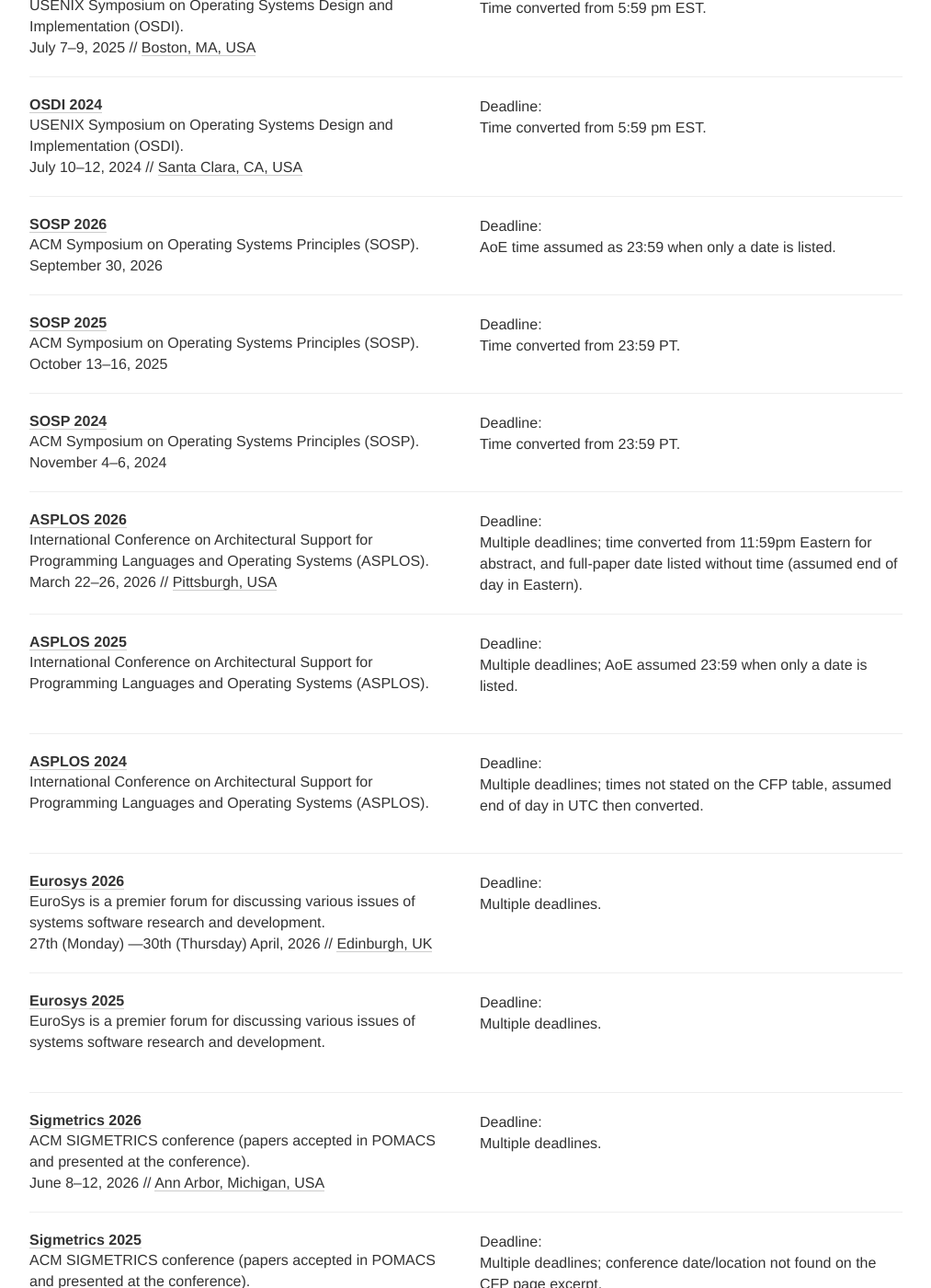
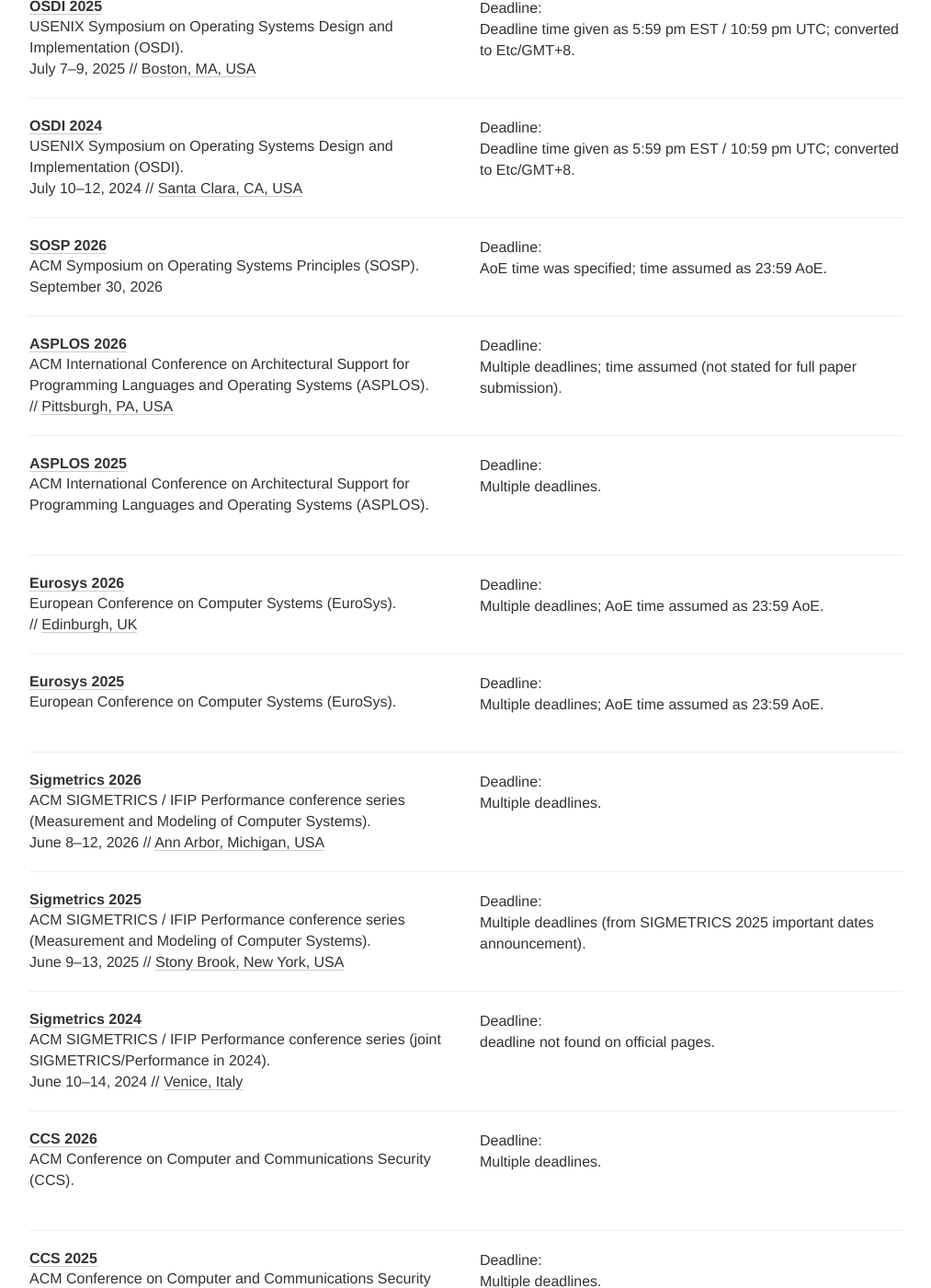
Before and after one commit to Vito-Swift/Vito-Swift.github.io, a Jekyll site: the page built from index.html, in a window 1280 px wide and 1400 px high, scrolled down 2367 px. Shown: the whole window at 92% size, without its empty margins (133-1146 px from the left). Built offline with Jekyll 4.4.1, drawn with Linux system fonts in a browser that asks for light colours; nearby versions of some CDN libraries; comment, search, counter and statistics services are not loaded; some of the changed text lies outside the part shown.

Commit message:
chore: update conferences/types data

```diff
--- a/_data/conferences.yml
+++ b/_data/conferences.yml
@@ -1,9 +1,10 @@
 - name: SIGCOMM
   year: 2026
-  description: ACM SIGCOMM is the flagship annual conference of the ACM Special Interest
-    Group on Data Communication (SIGCOMM).
-  link: https://conferences.sigcomm.org/sigcomm/2026/
-  comment: Conference date not listed on official pages (only location is given).
+  date: August 17 - 21, 2026
+  description: ACM SIGCOMM Conference (flagship conference of ACM SIGCOMM on data
+    communication networks and networked systems).
+  link: https://conferences.sigcomm.org/sigcomm/2026/cfp/
+  comment: Conference location was listed on SIGCOMM's events page; CFP provides deadlines.
   type: networking
   tags:
   - networking
@@ -13,10 +14,10 @@
 - name: SIGCOMM
   year: 2025
   date: September 8 – 11, 2025
-  description: The ACM SIGCOMM conference seeks papers describing significant research
-    contributions to the field of computer and data communication networks.
+  description: ACM SIGCOMM Conference (flagship conference of ACM SIGCOMM on data
+    communication networks and networked systems).
   link: https://conferences.sigcomm.org/sigcomm/2025/cfp/
-  comment: Time assumed from 23:59 UTC on CFP (set to 23:59 UTC then converted).
+  comment: Deadline time was given in UTC; converted to Etc/GMT+8.
   type: networking
   tags:
   - networking
@@ -25,11 +26,10 @@
 - name: SIGCOMM
   year: 2024
   date: August 4 - 8, 2024
-  description: The ACM SIGCOMM 2024 conference seeks papers describing significant
-    research contributions or significant deployment experience in communication networks
-    and networked systems.
+  description: ACM SIGCOMM Conference (flagship conference of ACM SIGCOMM on data
+    communication networks and networked systems).
   link: https://conferences.sigcomm.org/sigcomm/2024/cfp/
-  comment: Time assumed from 23:59 UTC on CFP (set to 23:59 UTC then converted).
+  comment: Deadline time was given in UTC; converted to Etc/GMT+8.
   type: networking
   tags:
   - networking
@@ -39,91 +39,85 @@
 - name: MobiCom
   year: 2026
   date: Nov, 2026
-  description: The Annual International Conference on Mobile Computing and Networking
-    (MobiCom), sponsored by ACM SIGMOBILE.
+  description: ACM International Conference on Mobile Computing and Networking (MobiCom).
   link: https://www.sigmobile.org/mobicom/2026/cfp.html
   comment: Multiple deadlines.
   type: networking
   tags:
   - networking
   deadline:
-  - 2025-09-04 11:59
-  - 2026-03-14 11:59
+  - 2025-09-03 23:59
+  - 2026-03-13 23:59
   timezone: Etc/GMT+8
   place: Austin, Texas, USA
 - name: MobiCom
   year: 2025
   date: Nov. 4-8, 2025
-  description: The Annual International Conference on Mobile Computing and Networking
-    (MobiCom), sponsored by ACM SIGMOBILE.
+  description: ACM International Conference on Mobile Computing and Networking (MobiCom).
   link: https://www.sigmobile.org/mobicom/2025/index.html
   comment: Multiple deadlines.
   type: networking
   tags:
   - networking
   deadline:
-  - 2024-09-06 11:59
-  - 2025-03-19 11:59
+  - 2024-09-05 23:59
+  - 2025-03-18 23:59
   timezone: Etc/GMT+8
   place: Hong Kong, China
 - name: MobiCom
   year: 2024
-  date: Nov. 18-22, 2024
-  description: The ACM MobiCom conference seeks papers describing significant research
-    contributions in the field of wireless networking and mobile computing.
+  description: ACM International Conference on Mobile Computing and Networking (MobiCom).
   link: https://www.sigmobile.org/mobicom/2024/cfp.html
   comment: Multiple deadlines.
   type: networking
   tags:
   - networking
   deadline:
-  - 2023-08-26 11:59
-  - 2024-03-16 11:59
+  - 2023-08-25 23:59
+  - 2024-03-15 23:59
   timezone: Etc/GMT+8
-  place: Washington, D.C., USA
 - name: SenSys
   year: 2026
   date: May 11-14, 2026
-  description: ACM/IEEE International Conference on Embedded Artificial Intelligence
-    and Sensing Systems (SenSys).
+  description: International Conference on Embedded Artificial Intelligence and Sensing
+    Systems (SenSys) (merged communities of SenSys/IPSN/IoTDI for 2026).
   link: https://sensys.acm.org/2026/index.html
   comment: Multiple deadlines.
   type: others
   tags:
   - others
   deadline:
-  - 2025-07-02 11:59
-  - 2025-11-14 11:59
+  - 2025-07-01 23:59
+  - 2025-11-13 23:59
   timezone: Etc/GMT+8
   place: Saint-Malo, France
 - name: SenSys
   year: 2025
-  date: May 6-9, 2025
-  description: ACM SenSys 2025 (Embedded Artificial Intelligence and Sensing Systems).
-  link: https://sensys.acm.org/2025/
-  comment: AoE time assumed as 23:59 when only a date is listed.
+  date: 6 - 9 May
+  description: ACM Conference on Embedded Networked Sensor Systems (SenSys).
+  link: https://sensys.acm.org/2025/index.html
+  comment: deadline not found on official pages.
   type: others
   tags:
   - others
-  deadline: 2024-11-14 11:59
-  timezone: Etc/GMT+8
+  place: Irvine, USA
 - name: SenSys
   year: 2024
   date: 4-7 November 2024
-  description: ACM SenSys 2024 (Embedded Artificial Intelligence and Sensing Systems).
+  description: ACM Conference on Embedded Networked Sensor Systems (SenSys).
   link: https://sensys.acm.org/2024/
-  comment: Multiple deadlines.
   type: others
   tags:
   - others
-  deadline: 2024-07-02 11:59
+  deadline: 2024-07-01 23:59
   timezone: Etc/GMT+8
+  place: Hangzhou, China
 - name: NSDI
   year: 2026
   date: May 4–6, 2026
   description: USENIX Symposium on Networked Systems Design and Implementation (NSDI).
   link: https://www.usenix.org/conference/nsdi26/call-for-papers
-  comment: Multiple deadlines; time converted from US PDT.
+  comment: Multiple deadlines; official times are US PDT; converted to Etc/GMT+8.
   type: networking
   tags:
   - networking
@@ -137,7 +131,7 @@
   date: April 16–18, 2024
   description: USENIX Symposium on Networked Systems Design and Implementation (NSDI).
   link: https://www.usenix.org/conference/nsdi24/call-for-papers
-  comment: Multiple deadlines; time converted from US PDT.
+  comment: Multiple deadlines; official times are US PDT; converted to Etc/GMT+8.
   type: networking
   tags:
   - networking
@@ -155,7 +149,7 @@
   type: others
   tags:
   - others
-  deadline: 2025-12-06 11:59
+  deadline: 2025-12-05 23:59
   timezone: Etc/GMT+8
   place: Cambridge, UK
 - name: Mobisys
@@ -163,33 +157,33 @@
   description: ACM International Conference on Mobile Systems, Applications, and Services
     (MobiSys).
   link: https://www.sigmobile.org/mobisys/2025/call_for_papers/
-  comment: Conference date/location not found on the CFP page.
   type: others
   tags:
   - others
-  deadline: 2024-12-10 11:59
+  deadline: 2024-12-09 23:59
   timezone: Etc/GMT+8
 - name: Mobisys
   year: 2024
+  date: June 4th to June 6th, 2024
   description: ACM International Conference on Mobile Systems, Applications, and Services
     (MobiSys).
-  link: https://www.sigmobile.org/mobisys/2024/cfp.html
-  comment: Conference date/location not found on the CFP page.
+  link: https://www.sigmobile.org/mobisys/2024/
   type: others
   tags:
   - others
-  deadline: 2023-12-01 11:59
+  deadline: 2023-11-30 23:59
   timezone: Etc/GMT+8
+  place: Minato City (Tokyo), Japan
 - name: OSDI
   year: 2026
   date: July 13–15, 2026
   description: USENIX Symposium on Operating Systems Design and Implementation (OSDI).
   link: https://www.usenix.org/conference/osdi26/call-for-papers
-  comment: Time converted from 5:59 pm EST.
-  type: others
+  comment: Deadline time given as 5:59 pm EST / 10:59 pm UTC; converted to Etc/GMT+8.
+  type: architecture
   tags:
-  - others
-  deadline: 2025-12-12 11:59
+  - architecture
+  deadline: 2025-12-12 06:59
   timezone: Etc/GMT+8
   place: Seattle, WA, USA
 - name: OSDI
@@ -197,11 +191,11 @@
   date: July 7–9, 2025
   description: USENIX Symposium on Operating Systems Design and Implementation (OSDI).
   link: https://www.usenix.org/conference/osdi25/call-for-papers
-  comment: Time converted from 5:59 pm EST.
-  type: others
+  comment: Deadline time given as 5:59 pm EST / 10:59 pm UTC; converted to Etc/GMT+8.
+  type: architecture
   tags:
-  - others
-  deadline: 2024-12-11 11:59
+  - architecture
+  deadline: 2024-12-11 06:59
   timezone: Etc/GMT+8
   place: Boston, MA, USA
 - name: OSDI
@@ -209,11 +203,11 @@
   date: July 10–12, 2024
   description: USENIX Symposium on Operating Systems Design and Implementation (OSDI).
   link: https://www.usenix.org/conference/osdi24/call-for-papers
-  comment: Time converted from 5:59 pm EST.
-  type: others
+  comment: Deadline time given as 5:59 pm EST / 10:59 pm UTC; converted to Etc/GMT+8.
+  type: architecture
   tags:
-  - others
-  deadline: 2023-12-08 11:59
+  - architecture
+  deadline: 2023-12-08 06:59
   timezone: Etc/GMT+8
   place: Santa Clara, CA, USA
 - name: SOSP
@@ -221,42 +215,18 @@
   date: September 30, 2026
   description: ACM Symposium on Operating Systems Principles (SOSP).
   link: https://sigops.org/s/conferences/sosp/2026/cfp.html
-  comment: AoE time assumed as 23:59 when only a date is listed.
-  type: others
+  comment: AoE time was specified; time assumed as 23:59 AoE.
+  type: architecture
   tags:
-  - others
-  deadline: 2026-04-02 11:59
-  timezone: Etc/GMT+8
-- name: SOSP
-  year: 2025
-  date: October 13-16, 2025
-  description: ACM Symposium on Operating Systems Principles (SOSP).
-  link: https://sigops.org/s/conferences/sosp/2025/cfp.html
-  comment: Time converted from 23:59 PT.
-  type: others
-  tags:
-  - others
-  deadline: 2025-04-18 14:59
-  timezone: Etc/GMT+8
-- name: SOSP
-  year: 2024
-  date: November 4-6, 2024
-  description: ACM Symposium on Operating Systems Principles (SOSP).
-  link: https://sigops.org/s/conferences/sosp/2024/cfp.html
-  comment: Time converted from 23:59 PT.
-  type: others
-  tags:
-  - others
-  deadline: 2024-04-20 14:59
+  - architecture
+  deadline: 2026-04-02 15:59
   timezone: Etc/GMT+8
 - name: ASPLOS
   year: 2026
-  date: March 22-26, 2026
-  description: International Conference on Architectural Support for Programming Languages
-    and Operating Systems (ASPLOS).
+  description: ACM International Conference on Architectural Support for Programming
+    Languages and Operating Systems (ASPLOS).
   link: https://www.asplos-conference.org/asplos2026/cfp/
-  comment: Multiple deadlines; time converted from 11:59pm Eastern for abstract, and
-    full-paper date listed without time (assumed end of day in Eastern).
+  comment: Multiple deadlines; time assumed (not stated for full paper submission).
   type: architecture
   tags:
   - architecture
@@ -264,110 +234,89 @@
   - 2025-03-13 12:00
   - 2025-08-21 12:00
   timezone: Etc/GMT+8
-  place: Pittsburgh, USA
+  place: Pittsburgh, PA, USA
 - name: ASPLOS
   year: 2025
-  description: International Conference on Architectural Support for Programming Languages
-    and Operating Systems (ASPLOS).
+  description: ACM International Conference on Architectural Support for Programming
+    Languages and Operating Systems (ASPLOS).
   link: https://www.asplos-conference.org/asplos2025/cfp/
-  comment: Multiple deadlines; AoE assumed 23:59 when only a date is listed.
+  comment: Multiple deadlines.
   type: architecture
   tags:
   - architecture
   deadline:
-  - 2024-03-02 11:59
-  - 2024-06-25 11:59
-  - 2024-10-19 11:59
+  - 2024-03-01 23:59
+  - 2024-06-24 23:59
+  - 2024-10-18 23:59
   timezone: Etc/GMT+8
-- name: ASPLOS
-  year: 2024
-  description: International Conference on Architectural Support for Programming Languages
-    and Operating Systems (ASPLOS).
-  link: https://www.asplos-conference.org/asplos2024/cfp/index.html
-  comment: Multiple deadlines; times not stated on the CFP table, assumed end of day
-    in UTC then converted.
+- name: Eurosys
+  year: 2026
+  description: European Conference on Computer Systems (EuroSys).
+  link: https://2026.eurosys.org/cfp.html
+  comment: Multiple deadlines; AoE time assumed as 23:59 AoE.
   type: architecture
   tags:
   - architecture
   deadline:
-  - 2023-04-21 07:59
-  - 2023-08-11 07:59
-  - 2023-12-01 07:59
-  timezone: Etc/GMT+8
-- name: Eurosys
-  year: 2026
-  date: 27th (Monday) —30th (Thursday) April, 2026
-  description: EuroSys is a premier forum for discussing various issues of systems
-    software research and development.
-  link: https://2026.eurosys.org/
-  comment: Multiple deadlines.
-  type: others
-  tags:
-  - others
-  deadline:
-  - 2025-05-16 11:59
-  - 2025-09-26 11:59
+  - 2025-05-16 15:59
+  - 2025-09-26 15:59
   timezone: Etc/GMT+8
   place: Edinburgh, UK
 - name: Eurosys
   year: 2025
-  description: EuroSys is a premier forum for discussing various issues of systems
-    software research and development.
+  description: European Conference on Computer Systems (EuroSys).
   link: https://2025.eurosys.org/cfp.html
-  comment: Multiple deadlines.
-  type: others
+  comment: Multiple deadlines; AoE time assumed as 23:59 AoE.
+  type: architecture
   tags:
-  - others
+  - architecture
   deadline:
-  - 2024-05-22 11:59
-  - 2024-10-23 11:59
+  - 2024-05-22 15:59
+  - 2024-10-23 15:59
   timezone: Etc/GMT+8
 - name: Sigmetrics
   year: 2026
   date: June 8-12, 2026
-  description: ACM SIGMETRICS conference (papers accepted in POMACS and presented
-    at the conference).
+  description: ACM SIGMETRICS / IFIP Performance conference series (Measurement and
+    Modeling of Computer Systems).
   link: https://www.sigmetrics.org/sigmetrics2026/call_for_papers.html
   comment: Multiple deadlines.
   type: others
   tags:
   - others
   deadline:
-  - 2025-07-30 11:59
-  - 2025-10-15 11:59
-  - 2026-01-14 11:59
+  - 2025-07-29 23:59
+  - 2025-10-14 23:59
+  - 2026-01-13 23:59
   timezone: Etc/GMT+8
   place: Ann Arbor, Michigan, USA
 - name: Sigmetrics
   year: 2025
-  description: ACM SIGMETRICS conference (papers accepted in POMACS and presented
-    at the conference).
+  date: June 9-13, 2025
+  description: ACM SIGMETRICS / IFIP Performance conference series (Measurement and
+    Modeling of Computer Systems).
   link: https://www.sigmetrics.org/sigmetrics2025/call_for_papers.html
-  comment: Multiple deadlines; conference date/location not found on the CFP page
-    excerpt.
+  comment: Multiple deadlines (from SIGMETRICS 2025 important dates announcement).
   type: others
   tags:
   - others
   deadline:
-  - 2024-08-08 11:59
-  - 2024-10-10 11:59
-  - 2025-01-23 11:59
+  - 2024-08-07 23:59
+  - 2024-10-09 23:59
+  - 2025-01-22 23:59
   timezone: Etc/GMT+8
+  place: Stony Brook, New York, USA
 - name: Sigmetrics
   year: 2024
-  description: ACM SIGMETRICS / IFIP Performance conference (papers accepted in POMACS
-    and presented at the conference).
-  link: https://www.sigmetrics.org/sigmetrics2024/call_for_papers.html
-  comment: Multiple deadlines; conference date/location not found on the CFP page
-    excerpt.
+  date: June 10-14, 2024
+  description: ACM SIGMETRICS / IFIP Performance conference series (joint SIGMETRICS/Performance
+    in 2024).
+  link: https://www.sigmetrics.org/sigmetrics2024/
+  comment: deadline not found on official pages.
   type: others
   tags:
   - others
-  deadline:
-  - 2023-08-10 11:59
-  - 2023-10-12 11:59
-  - 2024-02-01 11:59
-  timezone: Etc/GMT+8
+  place: Venice, Italy
 - name: CCS
   year: 2026
   description: ACM Conference on Computer and Communications Security (CCS).
@@ -377,57 +326,114 @@
   tags:
   - security
   deadline:
-  - 2026-01-15 11:59
-  - 2026-04-30 11:59
+  - 2026-01-14 23:59
+  - 2026-04-29 23:59
   timezone: Etc/GMT+8
 - name: CCS
   year: 2025
   description: ACM Conference on Computer and Communications Security (CCS).
   link: https://www.sigsac.org/ccs/CCS2025/call-for-papers/
-  comment: Multiple deadlines; AoE assumed 23:59 when only a date is listed.
+  comment: Multiple deadlines.
   type: security
   tags:
   - security
   deadline:
-  - 2025-01-10 11:59
-  - 2025-04-15 11:59
+  - 2025-01-09 23:59
+  - 2025-04-14 23:59
   timezone: Etc/GMT+8
 - name: CCS
   year: 2024
   description: ACM Conference on Computer and Communications Security (CCS).
   link: https://www.sigsac.org/ccs/CCS2024/call-for/call-for-papers.html
-  comment: Multiple deadlines; AoE assumed 23:59 when only a date is listed.
+  comment: Multiple deadlines.
   type: security
   tags:
   - security
   deadline:
-  - 2024-01-29 11:59
-  - 2024-04-30 11:59
+  - 2024-01-28 23:59
+  - 2024-04-29 23:59
   timezone: Etc/GMT+8
 - name: IEEE S&P
   year: 2026
-  description: IEEE Symposium on Security and Privacy.
+  date: MAY 18-21, 2026
+  description: IEEE Symposium on Security and Privacy (Oakland S&P).
   link: https://www.ieee-security.org/TC/SP2026/cfpapers.html
   comment: Multiple deadlines.
   type: security
   tags:
   - security
   deadline:
-  - 2025-06-06 11:59
-  - null
+  - 2025-06-05 23:59
+  - 2025-11-13 23:59
   timezone: Etc/GMT+8
+  place: San Francisco, CA, USA
+- name: IEEE S&P
+  year: 2025
+  description: IEEE Symposium on Security and Privacy (Oakland S&P).
+  link: https://www.ieee-security.org/TC/SP2025/cfpapers.html
+  comment: Multiple deadlines.
+  type: security
+  tags:
+  - security
+  deadline:
+  - 2024-06-06 23:59
+  - 2024-11-14 23:59
+  timezone: Etc/GMT+8
+- name: IEEE S&P
+  year: 2024
+  date: MAY 20-23, 2024
+  description: IEEE Symposium on Security and Privacy (Oakland S&P).
+  link: https://www.ieee-security.org/TC/SP2024/cfpapers.html
+  comment: Multiple deadlines.
+  type: security
+  tags:
+  - security
+  deadline:
+  - 2023-04-13 23:59
+  - 2023-08-03 23:59
+  - 2023-12-06 23:59
+  timezone: Etc/GMT+8
+  place: San Francisco, CA, USA
 - name: NDSS
   year: 2026
   date: 23 to 27 February 2026
   description: Network and Distributed System Security (NDSS) Symposium.
   link: https://www.ndss-symposium.org/ndss2026/submissions/call-for-papers/
-  comment: Deadline time is stated as 11:59 PM AoE.
+  comment: Multiple deadlines.
   type: security
   tags:
   - security
-  deadline: 2025-04-24 11:59
+  deadline:
+  - 2025-04-23 23:59
+  - 2025-07-10 23:59
   timezone: Etc/GMT+8
   place: San Diego, CA, USA
+- name: NDSS
+  year: 2025
+  date: 24 to 28 February 2025
+  description: Network and Distributed System Security (NDSS) Symposium.
+  link: https://www.ndss-symposium.org/ndss2025/submissions/call-for-papers/
+  comment: Multiple deadlines.
+  type: security
+  tags:
+  - security
+  deadline:
+  - 2024-04-17 23:59
+  - 2024-07-10 23:59
+  timezone: Etc/GMT+8
+  place: San Diego, CA, USA
+- name: NDSS
+  year: 2024
+  description: Network and Distributed System Security (NDSS) Symposium.
+  link: https://www.ndss-symposium.org/ndss2024/submissions/call-for-papers/
+  comment: Multiple deadlines.
+  type: security
+  tags:
+  - security
+  deadline:
+  - 2023-04-19 23:59
+  - 2023-06-28 23:59
+  timezone: Etc/GMT+8
 - name: USENIX Security
   year: 2026
   date: August 12–14, 2026
@@ -438,8 +444,8 @@
   tags:
   - security
   deadline:
-  - 2025-08-26 11:59
-  - 2026-02-05 11:59
+  - 2025-08-26 23:59
+  - 2026-02-05 23:59
   timezone: Etc/GMT+8
   place: Baltimore, MD, USA
 - name: USENIX Security
@@ -447,13 +453,14 @@
   date: August 13–15, 2025
   description: USENIX Security Symposium.
   link: https://www.usenix.org/conference/usenixsecurity25/call-for-papers
-  comment: Multiple deadlines; AoE assumed 23:59 when only a date is listed.
+  comment: Multiple deadlines; Cycle 1 time not specified on CFP snippet; assumed
+    23:59 AoE.
   type: security
   tags:
   - security
   deadline:
-  - 2024-09-05 11:59
-  - 2025-01-23 11:59
+  - 2024-09-04 23:59
+  - 2025-01-22 23:59
   timezone: Etc/GMT+8
   place: Seattle, WA, USA
 - name: USENIX Security
@@ -466,8 +473,8 @@
   tags:
   - security
   deadline:
-  - 2023-06-07 11:59
-  - 2023-10-18 11:59
-  - 2024-02-09 11:59
+  - 2023-06-06 23:59
+  - 2023-10-17 23:59
+  - 2024-02-08 23:59
   timezone: Etc/GMT+8
   place: Philadelphia, PA, USA
```
